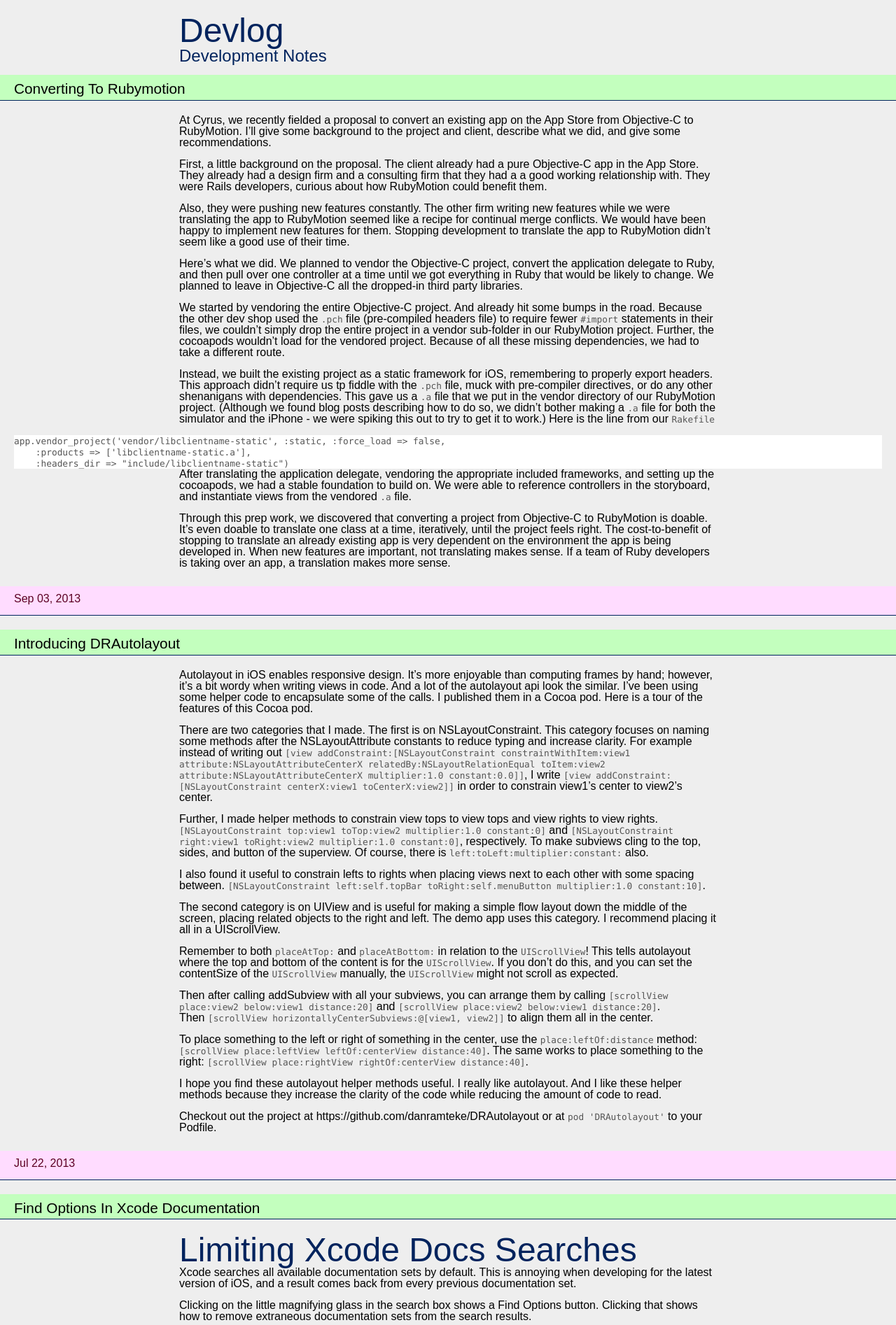
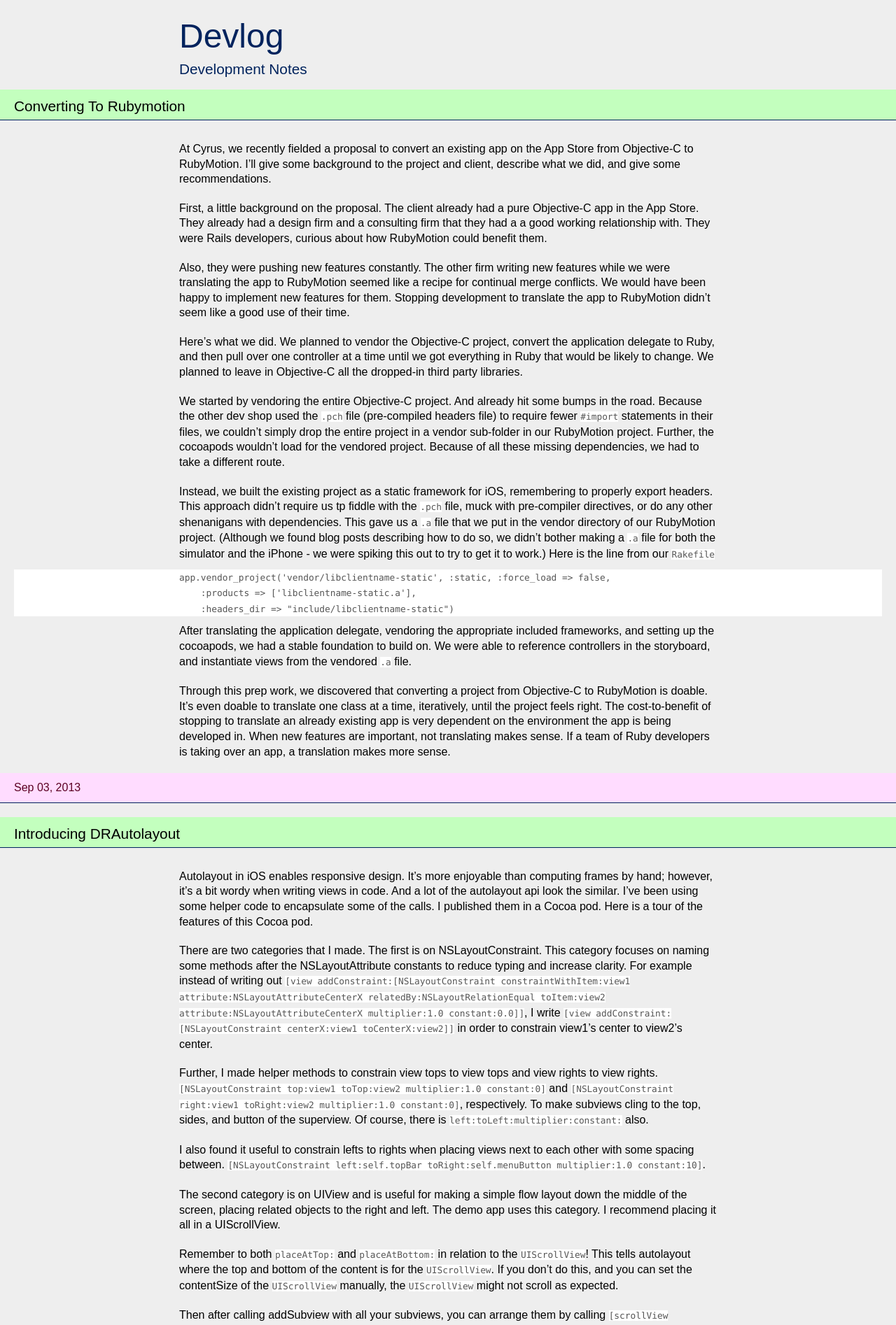
Before and after one commit to danramteke/devlog, a Jekyll site: the page built from index.html, in a window 1280 px wide. Shown: the top 1894 px of the page at 70% size. Built offline with Jekyll 4.4.1, drawn with Linux system fonts in a browser that asks for light colours; nearby versions of some CDN libraries; some web fonts are replaced; the list of posts is cut into pages by our own code.

Commit message:
better line spacing

```diff
--- a/stylesheets/devlog.css
+++ b/stylesheets/devlog.css
@@ -29,8 +29,8 @@
 footer, header, hgroup, menu, nav, section {
   display: block;
 }
-body {
-  line-height: 1;
+body, p, div,article,h1,h2 {
+  line-height: 135%;
 }
 ol, ul {
   list-style: none;
@@ -60,11 +60,16 @@
 }
 
 div.post p {
-	padding-bottom: 15px;
+	padding-top: 10px;
+	padding-bottom: 10px;
 }
 
 pre .line {
 	font-family: 'Bitstream Vera Sans Mono', "Courier New", monospace;
+}
+
+pre {
+	background-color: #ffffff;
 }
 
 div.post_title {
@@ -92,7 +97,7 @@
 
 .tagline {
 	color: #00235D;
-	font-size: 18pt;
+	font-size: 1.3em;
 }
 
 footer, .signoff {
@@ -112,10 +117,11 @@
 	font-family: "Menlo", monospace;
 	font-size: 0.8em;
 	color: #555;
+	background-color:#ffffff;
 }
 
 @media only screen and (min-width : 769px) {
-	.post p:not(.signoff), .post .gist, h1, .tagline {
+	.post p:not(.signoff), .post .gist, h1, .tagline, pre {
 		width: 768px;
 		margin: 0 auto;
 	}
```
